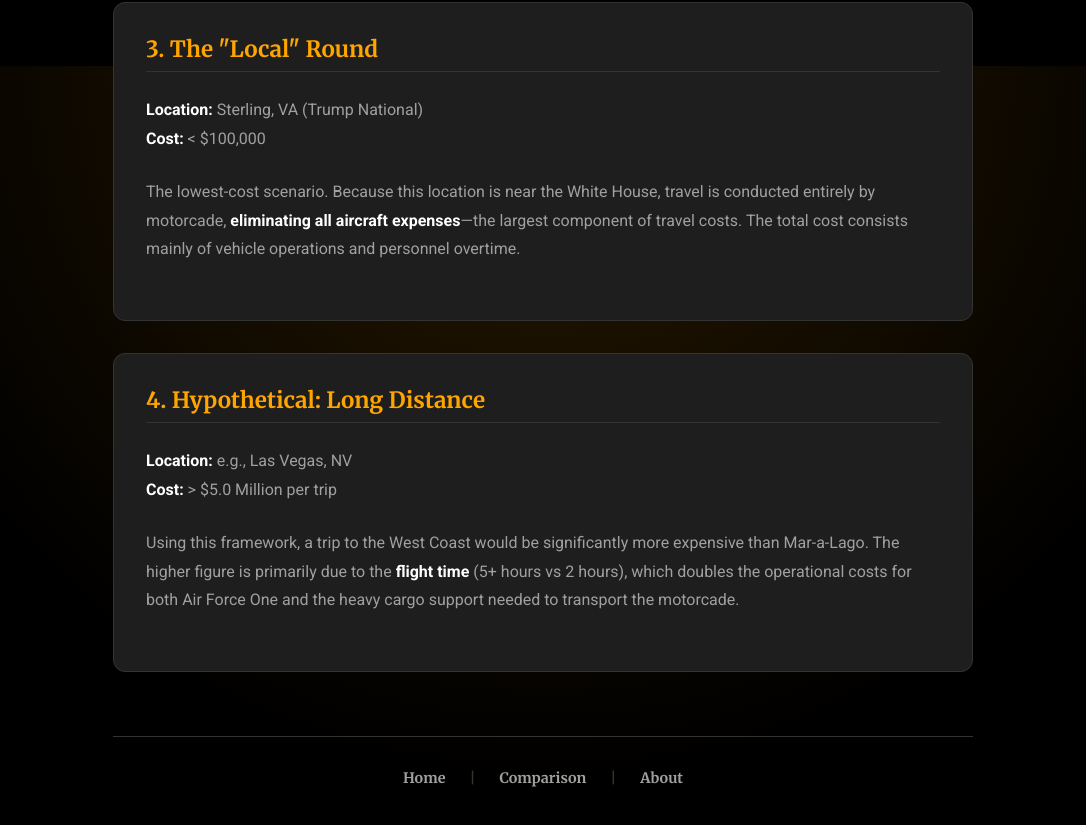
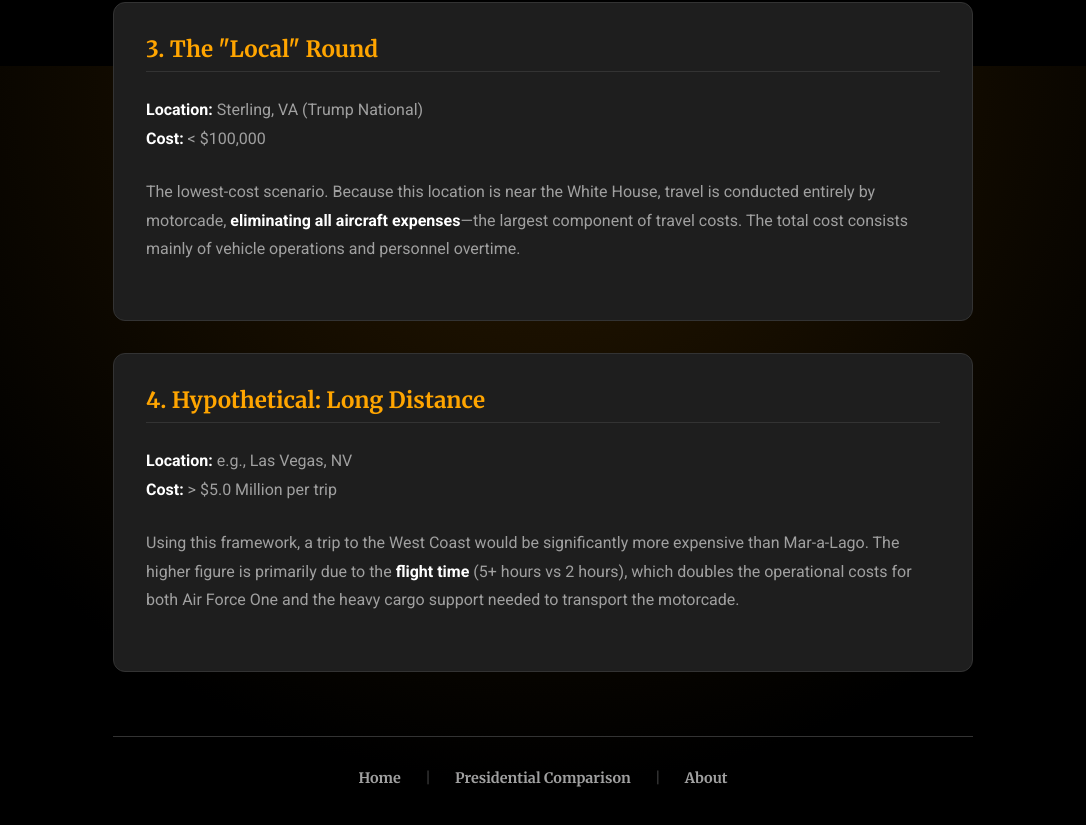
Before and after one commit to soyboi1312/istrumpgolfing.today, a Next.js app: page /cost-breakdown in a window 1280 px wide. Shown: the part 1534-2359 px from the top of the page, without its empty margins (97-1183 px from the left). Built offline with nearby package versions, Linux system fonts and the light colour scheme.

Commit message:
Update footer link text to 'Presidential Comparison'

```diff
--- a/pages/cost-breakdown.tsx
+++ b/pages/cost-breakdown.tsx
@@ -126,7 +126,7 @@ const CostBreakdown = () => {
            <div className={styles.footerLinks}>
             <Link href="/"><a className={styles.footerLink}>Home</a></Link>
             <span className={styles.footerSeparator}>|</span>
-            <Link href="/comparison"><a className={styles.footerLink}>Comparison</a></Link>
+            <Link href="/comparison"><a className={styles.footerLink}>Presidential Comparison</a></Link>
             <span className={styles.footerSeparator}>|</span>
             <Link href="/about"><a className={styles.footerLink}>About</a></Link>
           </div>
```
